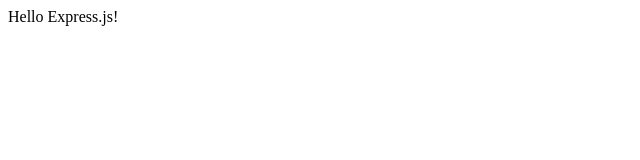
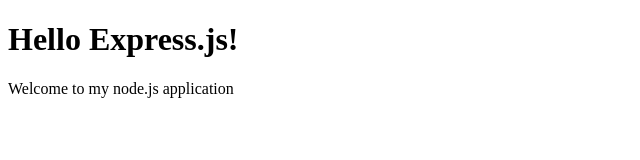
Before and after one commit to ekkaphoom/web-server, a website: page public/index.html in a window 1280 px wide. Shown: the whole page, without its empty margins (0-640 px from the left). Drawn offline with Linux system fonts and the light colour scheme.

Commit message:
change index.html

```diff
--- a/public/index.html
+++ b/public/index.html
@@ -5,6 +5,7 @@
         <title>My App!</title>
     </head>
     <body>
-        Hello Express.js!
+        <h1>Hello Express.js!</h1>
+        <p>Welcome to my node.js application</p>
     </body>
 </html>
```
